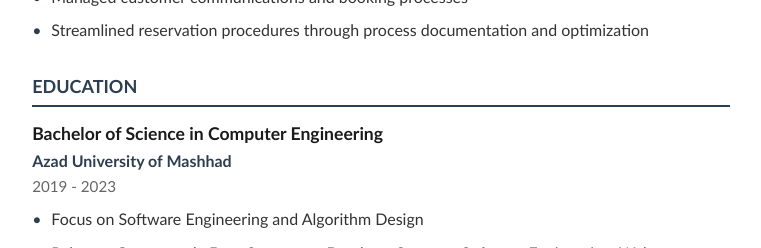
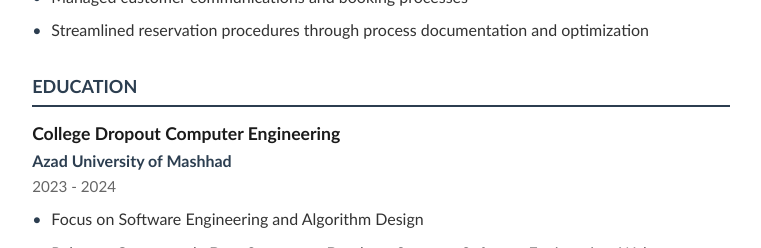
Before and after one commit to ebiram400/ebiram400.github.io, a plain HTML site: page index.html in a window 1280 px wide. Shown: the part 980-1228 px from the top of the page, without its empty margins (259-1020 px from the left). Drawn offline with Linux system fonts and the light colour scheme.

Commit message:
Update index.html
correct info of calage

```diff
--- a/index.html
+++ b/index.html
@@ -101,9 +101,9 @@
 				<h3 class="section-title">Education</h3>
 				<div class="experience-item">
 					<div class="experience-header">
-						<div class="job-title">Bachelor of Science in Computer Engineering</div>
+						<div class="job-title">College Dropout Computer Engineering</div>
 						<div class="company-name">Azad University of Mashhad</div>
-						<div class="date-location">2019 - 2023</div>
+						<div class="date-location">2023 - 2024</div>
 					</div>
 					<ul>
 						<li>Focus on Software Engineering and Algorithm Design</li>
```
